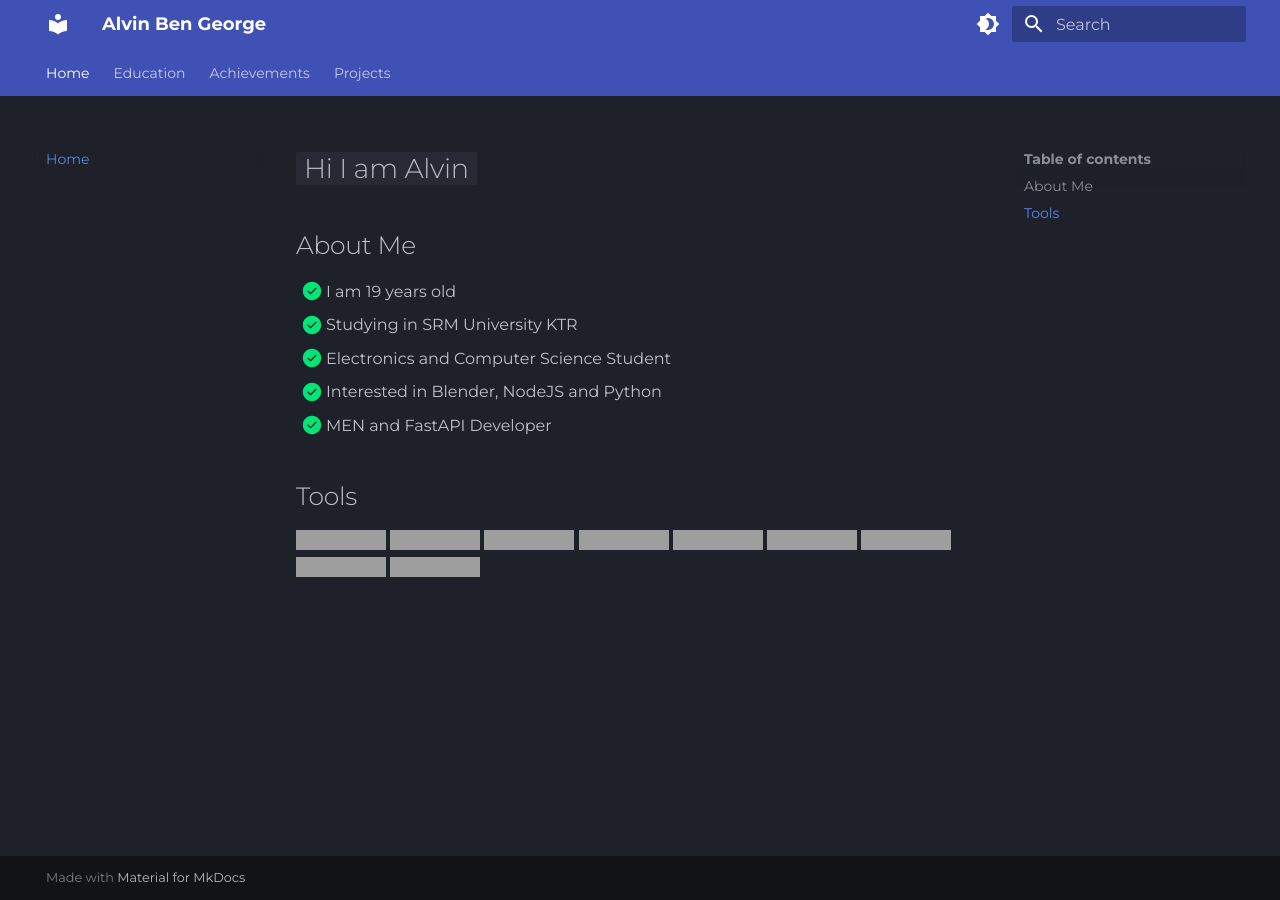
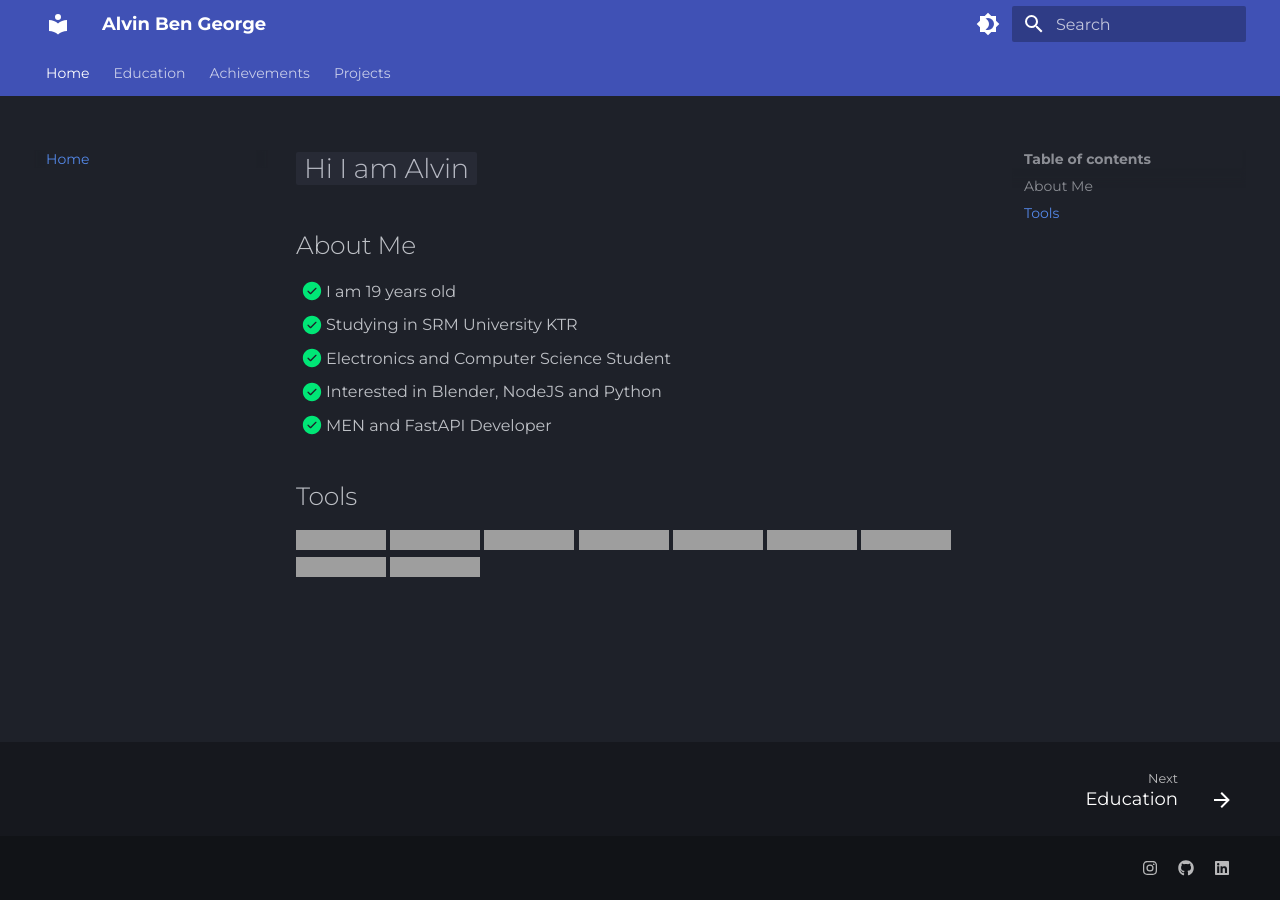
Before and after one commit to Ackerman77i/ackerman77i.github.io, an MkDocs documentation site: the page built from docs/index.md, in a window 1280 px wide, cut to the strip 0-900 px from the top of the page. Built offline with MkDocs 1.6.1 and Material for MkDocs 9.7.7, drawn with Linux system fonts in a browser that asks for light colours; grey boxes are pictures that could not be loaded.

Commit message:
Made changes to footer

```diff
--- a/mkdocs.yml
+++ b/mkdocs.yml
@@ -10,6 +10,7 @@ theme:
   name: material
   features:
     - navigation.tabs
+    - navigation.footer
 
   palette:
     # Palette toggle for dark mode
@@ -28,6 +29,16 @@ theme:
     text: Montserrat
     code: Montserrat
 
+extra:
+  generator: false
+  social:
+  - icon: "fontawesome/brands/instagram"
+    link: "https://www.instagram.com/alvinallen333/"
+  - icon: "fontawesome/brands/github"
+    link: "https://www.github.com/alvinbengeorge"
+  - icon: "fontawesome/brands/linkedin"
+    link: "https://www.linkedin.com/in/alvin-ben-george-427383201/"
+
 markdown_extensions:
   - admonition
   - pymdownx.details
```
